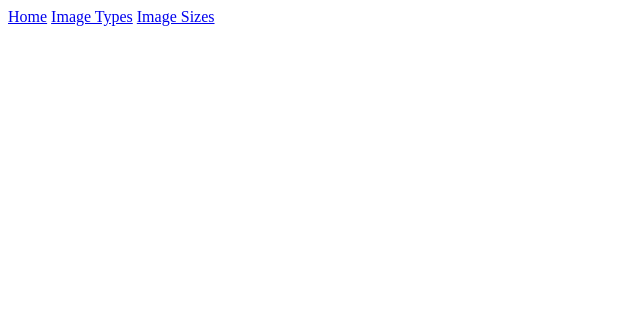
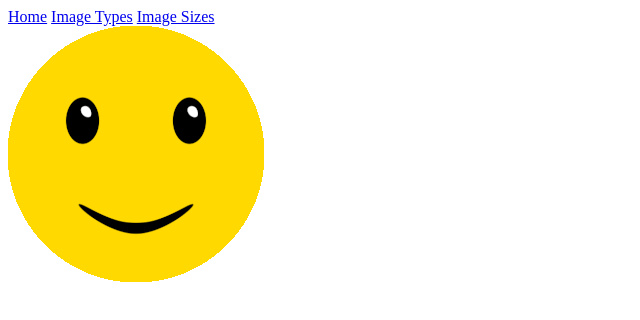
Before and after one commit to hardingrichard/fullstack-refresh, a plain HTML site: page module5/index.html in a window 1280 px wide. Shown: the whole page, without its empty margins (0-640 px from the left). Drawn offline with Linux system fonts and the light colour scheme; files that its build step writes are made by us from their sources.

Commit message:
Add hyperlinked image to imagetypes page

```diff
--- a/module5/index.html
+++ b/module5/index.html
@@ -18,7 +18,10 @@
         </nav>
 
 
-        <main></main>
+        <main>
+
+            <a href="imagetypes.html"><img src="media/images/smiley3.gif" alt="An animated smiley image with link to imagetypes"></a>
+        </main>
 
         <footer></footer>
 
```
